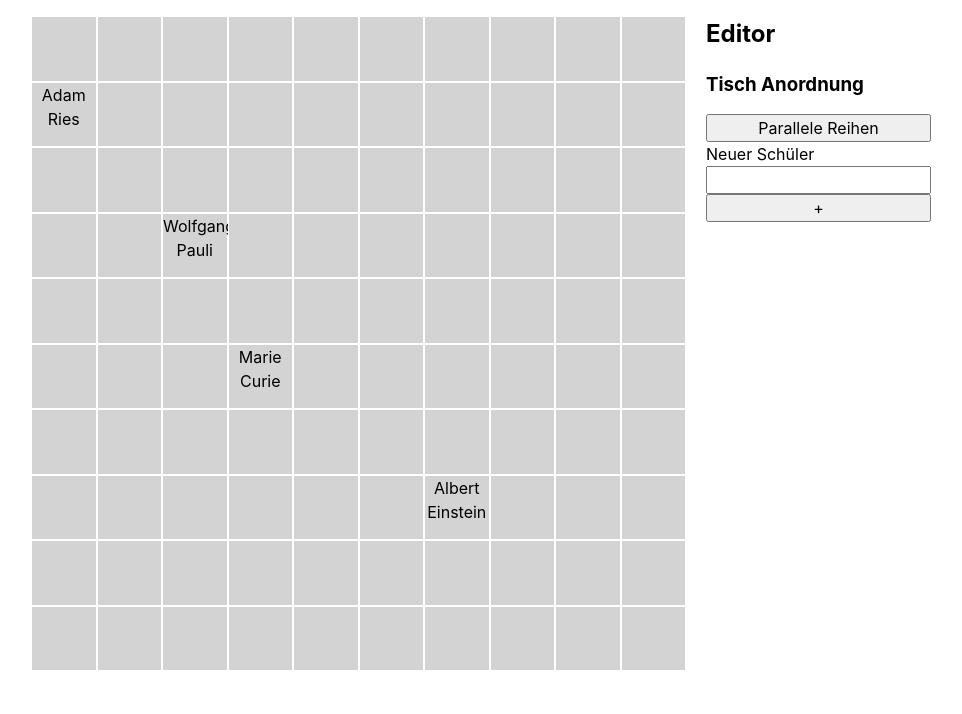
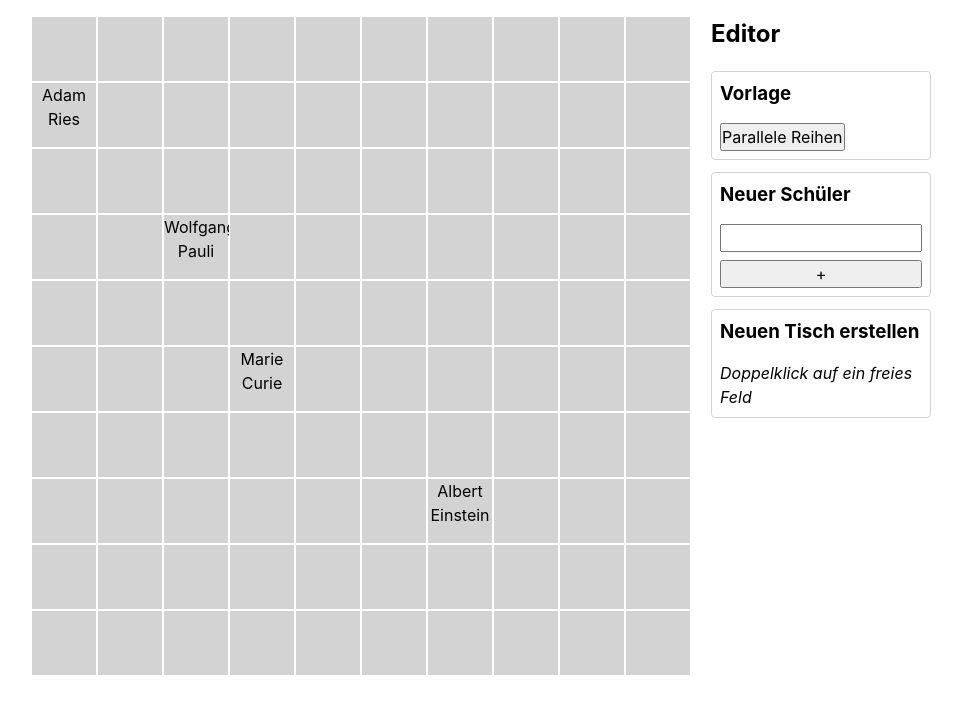
Before and after one commit to christiankozalla/sitzplan, a React (Vite) app: page / in a window 1280 px wide. Shown: the top 714 px of the page, without its empty margins (159-1121 px from the left). Built offline with nearby package versions, Linux system fonts and the light colour scheme.

Commit message:
Extracts Classroom Editor into its own Component

```diff
--- a/src/components/Classroom.tsx
+++ b/src/components/Classroom.tsx
@@ -1,5 +1,6 @@
-import { FC, CSSProperties, useState } from "react";
+import { FC, CSSProperties } from "react";
 import { Square } from "./Square";
+import { ClassroomEditor } from "./ClassroomEditor";
 import { Room } from "../lib/Room";
 
 export interface ClassroomProps {
@@ -13,27 +14,12 @@ const boardStyles: CSSProperties = {
   flexWrap: "wrap",
 };
 
-const asideStyles: CSSProperties = {
-  width: "25%",
-  height: "100%",
-  display: "flex",
-  flexDirection: "column",
-  justifyContent: "space-between",
-};
-
 export const Classroom: FC<ClassroomProps> = ({ room }) => {
-  const [studentName, setStudentName] = useState("");
-
   const numberOfSquares = 100;
   const rootNumberOfSquares = Math.sqrt(numberOfSquares);
   const squareStyles: CSSProperties = {
     width: `${rootNumberOfSquares}%`,
     height: `${rootNumberOfSquares}%`,
-  };
-
-  const addStudent = () => {
-    room.assignNewStudent(studentName);
-    setStudentName("");
   };
 
   return (
@@ -47,21 +33,7 @@ export const Classroom: FC<ClassroomProps> = ({ room }) => {
           );
         })}
       </div>
-      <aside style={asideStyles}>
-        <h2>Editor</h2>
-        <h3>Tisch Anordnung</h3>
-        <button onClick={() => room.generateTablePreset(3)}>
-          Parallele Reihen
-        </button>
-        <label htmlFor="add-student">Neuer Schüler</label>
-        <input
-          id="add-student"
-          type="text"
-          value={studentName}
-          onChange={(e) => setStudentName(e.target.value)}
-        />
-        <button onClick={addStudent}>+</button>
-      </aside>
+      <ClassroomEditor room={room} />
     </div>
   );
 };
--- /dev/null
+++ b/src/components/ClassroomEditor.tsx
@@ -0,0 +1,63 @@
+import { CSSProperties, FC, useState } from "react";
+import { Room } from "../lib/Room";
+
+interface ClassroomEditorProps {
+  room: Room;
+}
+
+const asideStyles: CSSProperties = {
+  width: "25%",
+  minHeight: "100%",
+};
+
+const asideBlockStyles: CSSProperties = {
+  borderRadius: "4px",
+  border: "1px solid lightgrey",
+  padding: "8px",
+  margin: "12px 0px",
+};
+
+export const ClassroomEditor: FC<ClassroomEditorProps> = ({ room }) => {
+  const [studentName, setStudentName] = useState("");
+
+  const addStudent = () => {
+    room.assignNewStudent(studentName);
+    setStudentName("");
+  };
+
+  return (
+    <aside style={asideStyles}>
+      <h2>Editor</h2>
+      <div style={asideBlockStyles}>
+        <h3>Vorlage</h3>
+        <button onClick={() => room.generateTablePreset(3)}>
+          Parallele Reihen
+        </button>
+      </div>
+      <div style={asideBlockStyles}>
+        <label htmlFor="add-student">
+          <h3>Neuer Schüler</h3>
+        </label>
+        <input
+          id="add-student"
+          type="text"
+          value={studentName}
+          onChange={(e) => setStudentName(e.target.value)}
+          style={{ width: "100%" }}
+        />
+        <button
+          onClick={addStudent}
+          style={{ width: "100%", marginTop: "8px" }}
+        >
+          +
+        </button>
+      </div>
+      <div style={asideBlockStyles}>
+        <h3>Neuen Tisch erstellen </h3>
+        <p>
+          <em>Doppelklick auf ein freies Feld</em>
+        </p>
+      </div>
+    </aside>
+  );
+};
```
